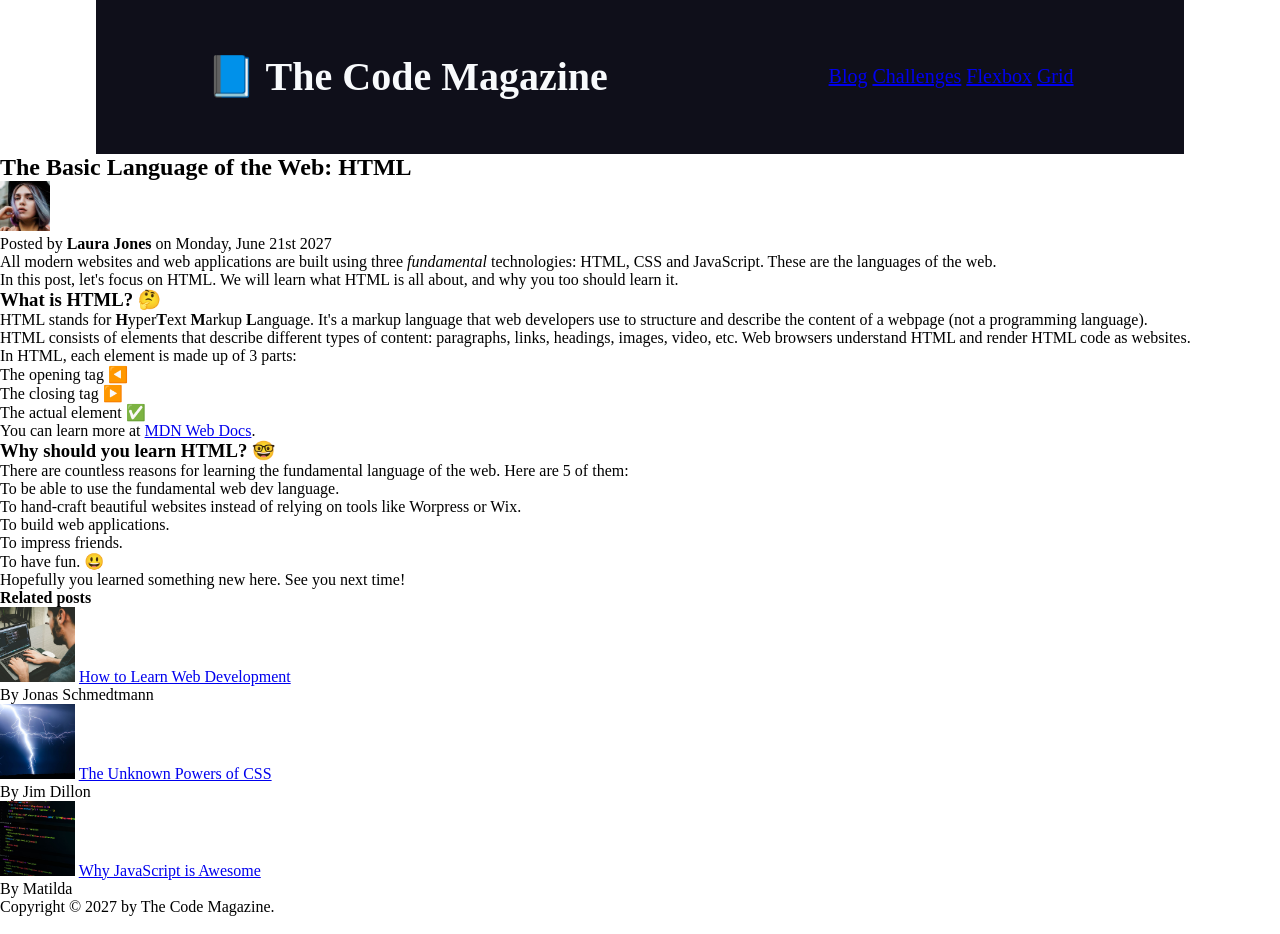
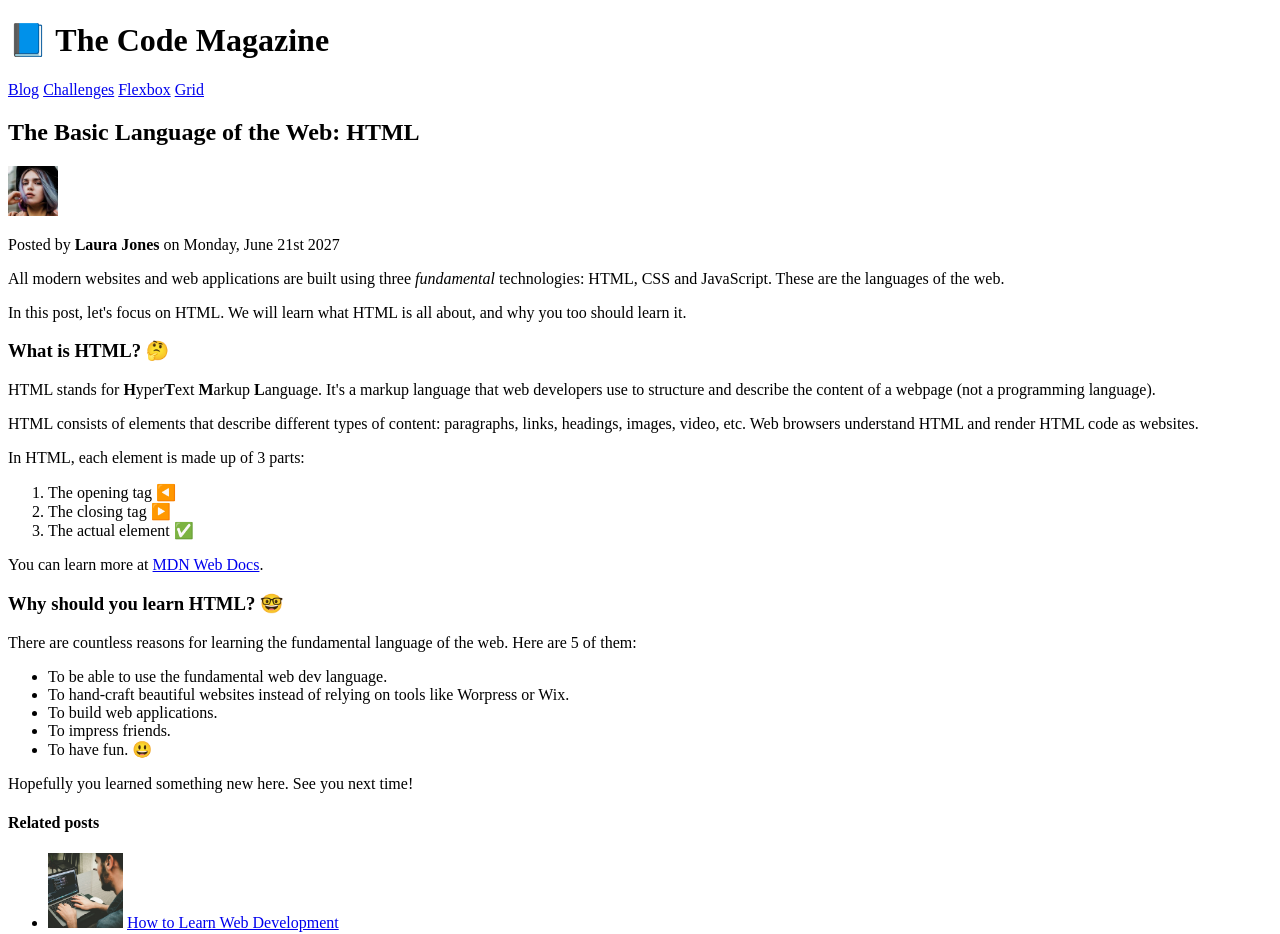
Before and after one commit to AxelElHilon/html-and-css-course, a plain HTML site: page index.html in a window 1280 px wide. Shown: the top 934 px of the page. Drawn offline with Linux system fonts and the light colour scheme.

Commit message:
changes in css styles

```diff
--- a/style.css
+++ b/style.css
@@ -1,18 +1,3 @@
-* {
-    padding: 0;
-    margin: 0;
-    box-sizing: border-box;
+body {
+
 }
-
-/* Nav Bar */
-header {
-    width: 85%;
-    height: 12vw;
-    background-color: #0F0F1A;
-    color: #F8FAFC;
-    font-size: 20px;
-    display: flex;
-    justify-content: space-around;
-    align-items: center;
-    margin: auto ;
-}
```
